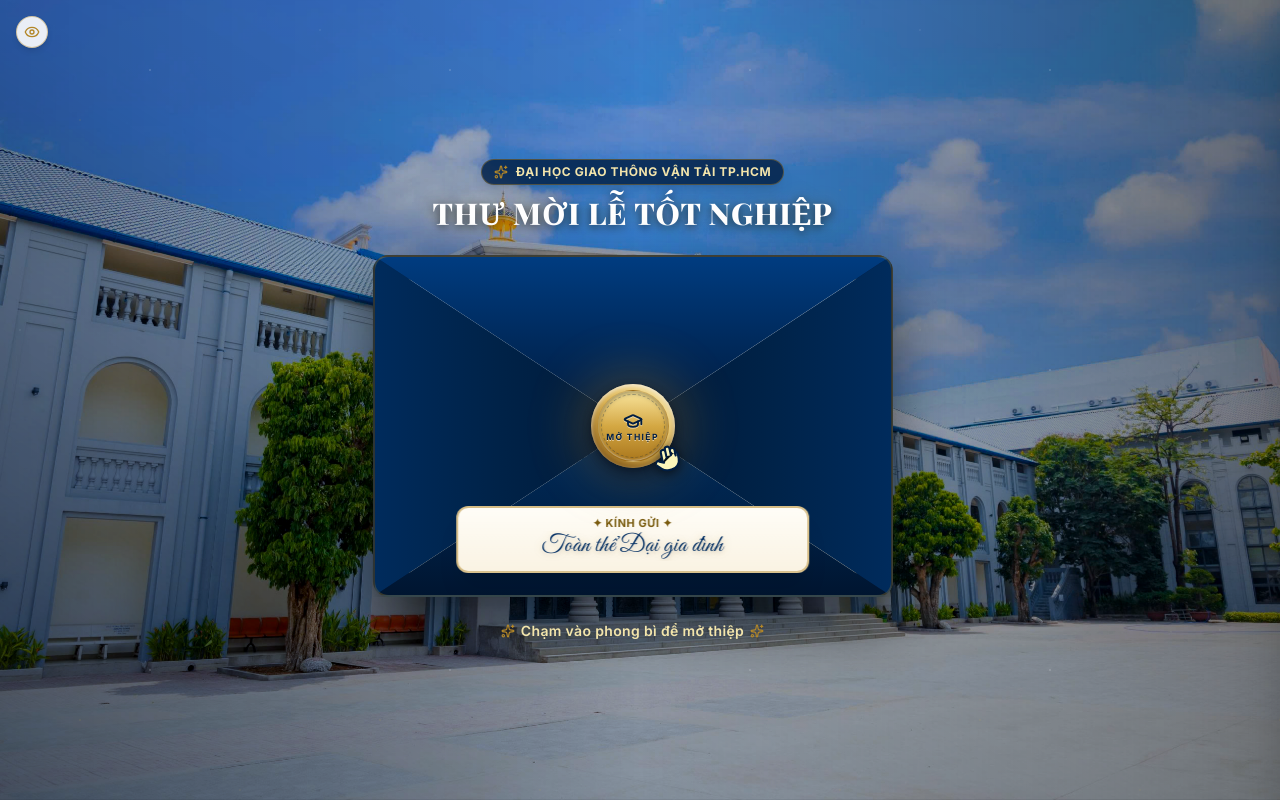
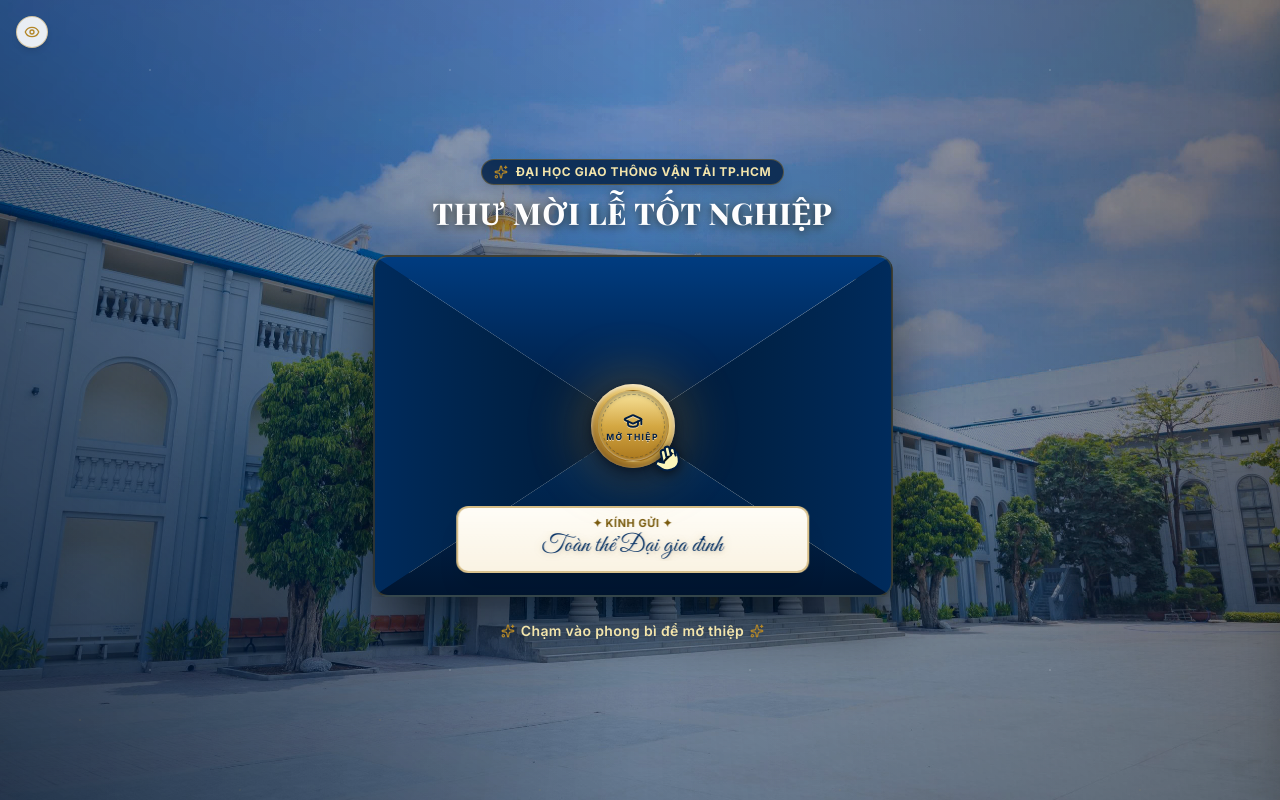
Before and after one commit to Nguyen-Trung-Tien/Graduation-Invitation, a React (Vite) app: page / in a window 1280 px wide. Built offline with nearby package versions, Linux system fonts and the light colour scheme; a web font is replaced by a local one.

Commit message:
feat: add graduation invitation application with interactive envelope and card components

```diff
--- a/src/App.jsx
+++ b/src/App.jsx
@@ -106,22 +106,31 @@
 
   return (
     <div
-      onClick={() => {
-        if (isCardHidden) setIsCardHidden(false);
-      }}
       className={`relative min-h-dvh w-full flex flex-col justify-between ${
-        !isOpen ? "overflow-hidden" : "overflow-x-hidden"
-      } ${isCardHidden ? "cursor-pointer" : ""}`}
+        !isOpen ? "overflow-hidden" : ""
+      }`}
     >
-      {/* Global Dynamic Background Layer */}
+      {/* Tap anywhere backdrop when card is hidden to restore */}
+      {isCardHidden && (
+        <div
+          role="button"
+          tabIndex={0}
+          aria-label="Hiện lại thiệp"
+          onClick={() => setIsCardHidden(false)}
+          className="fixed inset-0 z-35 cursor-pointer bg-transparent"
+        />
+      )}
+
+      {/* Global Dynamic Background Layer (Isolated Composite Layer) */}
       <div
         className={`fixed inset-0 overflow-hidden pointer-events-none z-0 transition-all duration-700 ${
           bgTheme === "classic" ? "bg-[#F9F3E3]" : "bg-[#0b1329]"
         }`}
+        style={{ contain: "strict", transform: "translateZ(0)" }}
       >
         {/* Campus Theme with Royal Navy & Golden Hour Blend */}
         {bgTheme !== "classic" && (
-          <div className="absolute inset-0 overflow-hidden">
+          <div className="absolute inset-0 overflow-hidden" style={{ transform: "translateZ(0)" }}>
             <img
               src={uthCampusImg}
               alt="UTH Campus Heritage"
@@ -129,24 +138,24 @@
               decoding="async"
               className="w-full h-full object-cover object-center scale-100 animate-kenburns transition-all duration-700"
               style={{
-                filter: isCardHidden
-                  ? "brightness(1) contrast(1.02) saturate(1.06)"
-                  : "brightness(0.92) contrast(1.1) saturate(1.18)",
+                transform: "translate3d(0, 0, 0)",
+                backfaceVisibility: "hidden",
+                WebkitBackfaceVisibility: "hidden",
               }}
             />
-            {/* Royal Navy & Golden Hour Blend Overlay - Fades out completely when hidden so full photo shows */}
+            {/* Royal Navy & Golden Hour Blend Overlay - Hardware-accelerated without mix-blend penalty */}
             <div
               className={`absolute inset-0 pointer-events-none transition-opacity duration-700 ${
                 isCardHidden
                   ? "opacity-0"
-                  : "opacity-100 bg-gradient-to-tr from-[#001d42]/65 via-[#002d62]/25 to-amber-500/15 mix-blend-multiply"
+                  : "opacity-100 bg-gradient-to-tr from-[#001d42]/80 via-[#002d62]/40 to-amber-600/20"
               }`}
             />
             <div
               className={`absolute inset-0 pointer-events-none transition-opacity duration-700 ${
                 isCardHidden
                   ? "opacity-0"
-                  : "opacity-100 bg-gradient-to-r from-black/20 via-transparent to-black/40"
+                  : "opacity-100 bg-gradient-to-r from-black/25 via-transparent to-black/40"
               }`}
             />
           </div>
--- a/src/components/Envelope.jsx
+++ b/src/components/Envelope.jsx
@@ -72,10 +72,8 @@
           {/* Flap & Envelope Wrapper */}
           <motion.div
             whileHover={!isOpening && canHover ? { scale: 1.015 } : {}}
-            whileTap={!isOpening ? { scale: 0.985 } : {}}
-            transition={{ duration: 0.25, ease: "easeOut" }}
-            className="w-full h-full relative preserve-3d"
-            style={{ transform: "translateZ(0)" }}
+            transition={{ duration: 0.2, ease: "easeOut" }}
+            className="w-full h-full relative preserve-3d active:scale-[0.988] transition-transform duration-150"
           >
             {/* Back Interior Layer */}
             <div className="absolute inset-0 bg-[#001a3b] rounded-2xl border-2 border-[#b38728]/45 shadow-[0_25px_60px_rgba(0,0,0,0.55)] flex items-center justify-center overflow-hidden">
--- a/src/components/InvitationCard.jsx
+++ b/src/components/InvitationCard.jsx
@@ -184,6 +184,8 @@
         boxShadow:
           "0 0 0 1px rgba(179, 135, 40, 0.22), 0 14px 38px rgba(0, 29, 66, 0.2), 0 4px 12px rgba(179, 135, 40, 0.15)",
         padding: "clamp(0.85rem, 2vw, 1.25rem) clamp(1.1rem, 2.5vw, 1.6rem)",
+        isolation: "isolate",
+        contain: "paint",
       }}
     >
       {/* Royal Corner Ornaments */}
--- a/src/index.css
+++ b/src/index.css
@@ -17,6 +17,11 @@
 /* ── Global Accessibility & Touch Optimizations ── */
 * {
   -webkit-tap-highlight-color: transparent;
+}
+
+img {
+  -webkit-user-drag: none;
+  user-select: none;
 }
 
 button, a, [role="button"] {
@@ -78,7 +83,29 @@
   backface-visibility: hidden;
 }
 
-/* ── Atmospheric Star Particles ── */
+/* ── Base Page Styles ── */
+html {
+  scrollbar-gutter: stable;
+  -webkit-overflow-scrolling: touch;
+  touch-action: manipulation;
+  -webkit-touch-callout: none;
+}
+
+body {
+  margin: 0;
+  padding: 0;
+  min-height: 100dvh;
+  overflow-x: clip;
+  background-color: #0b1329;
+  color: #1e293b;
+  font-family: var(--font-sans);
+  -webkit-font-smoothing: antialiased;
+  -moz-osx-font-smoothing: grayscale;
+  touch-action: manipulation;
+  -webkit-touch-callout: none;
+}
+
+/* ── Atmospheric Star Particles (Hardware accelerated) ── */
 .stars {
   position: absolute;
   top: 0;
@@ -86,6 +113,7 @@
   width: 100%;
   height: 100%;
   pointer-events: none;
+  transform: translateZ(0);
   background-image:
     radial-gradient(1px 1px at 20px 30px, rgba(255, 255, 255, 0.3), transparent),
     radial-gradient(1px 1px at 80px 120px, rgba(212, 175, 55, 0.45), transparent),
@@ -94,24 +122,6 @@
   background-repeat: repeat;
   background-size: 300px 300px;
   opacity: 0.65;
-}
-
-/* ── Base Page Styles ── */
-html {
-  scrollbar-gutter: stable;
-}
-
-html,
-body {
-  margin: 0;
-  padding: 0;
-  min-height: 100dvh;
-  overflow-x: hidden;
-  background-color: #0b1329;
-  color: #1e293b;
-  font-family: var(--font-sans);
-  -webkit-font-smoothing: antialiased;
-  -moz-osx-font-smoothing: grayscale;
 }
 
 /* ── Atmospheric Animations ── */
```
